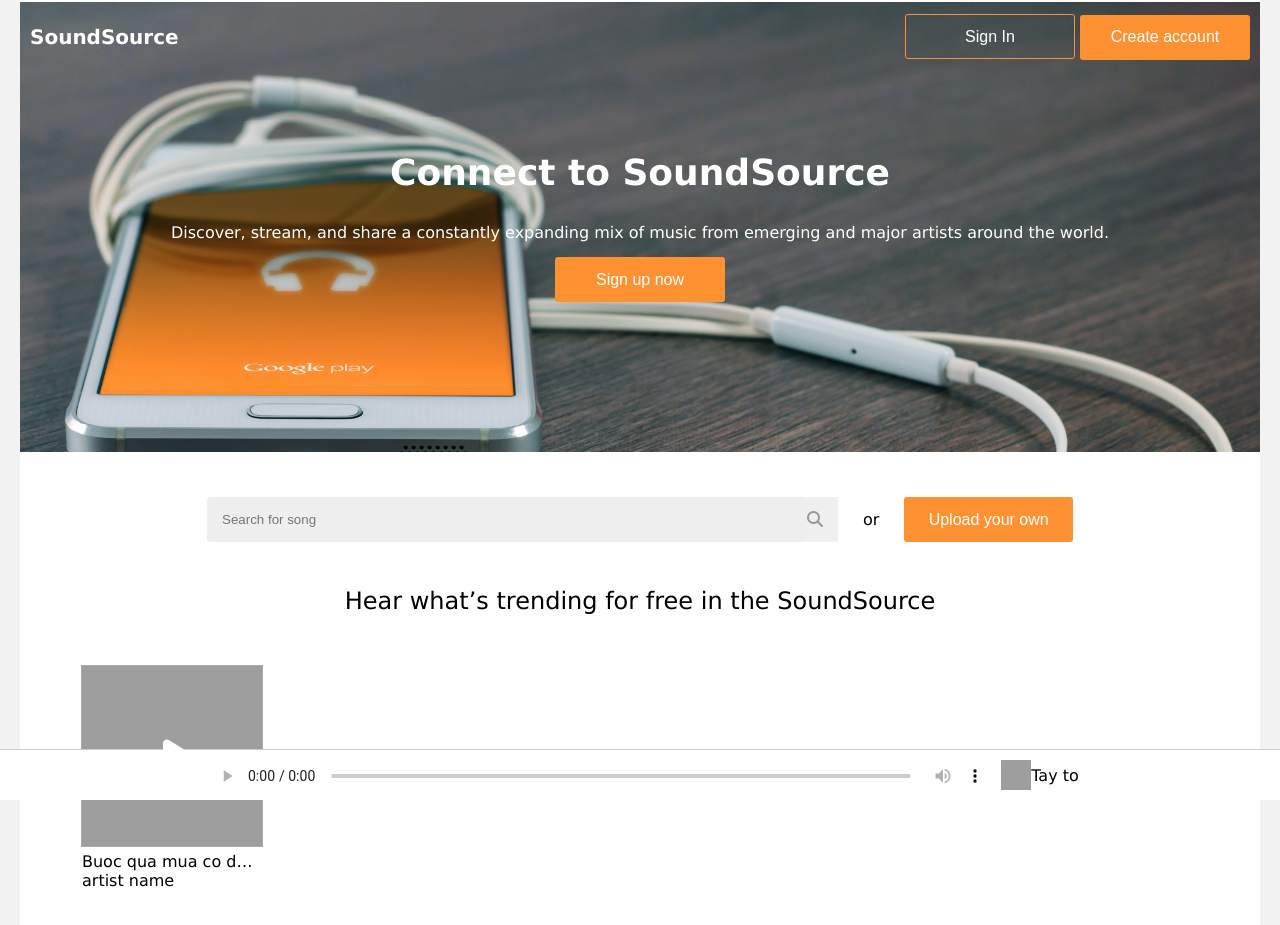
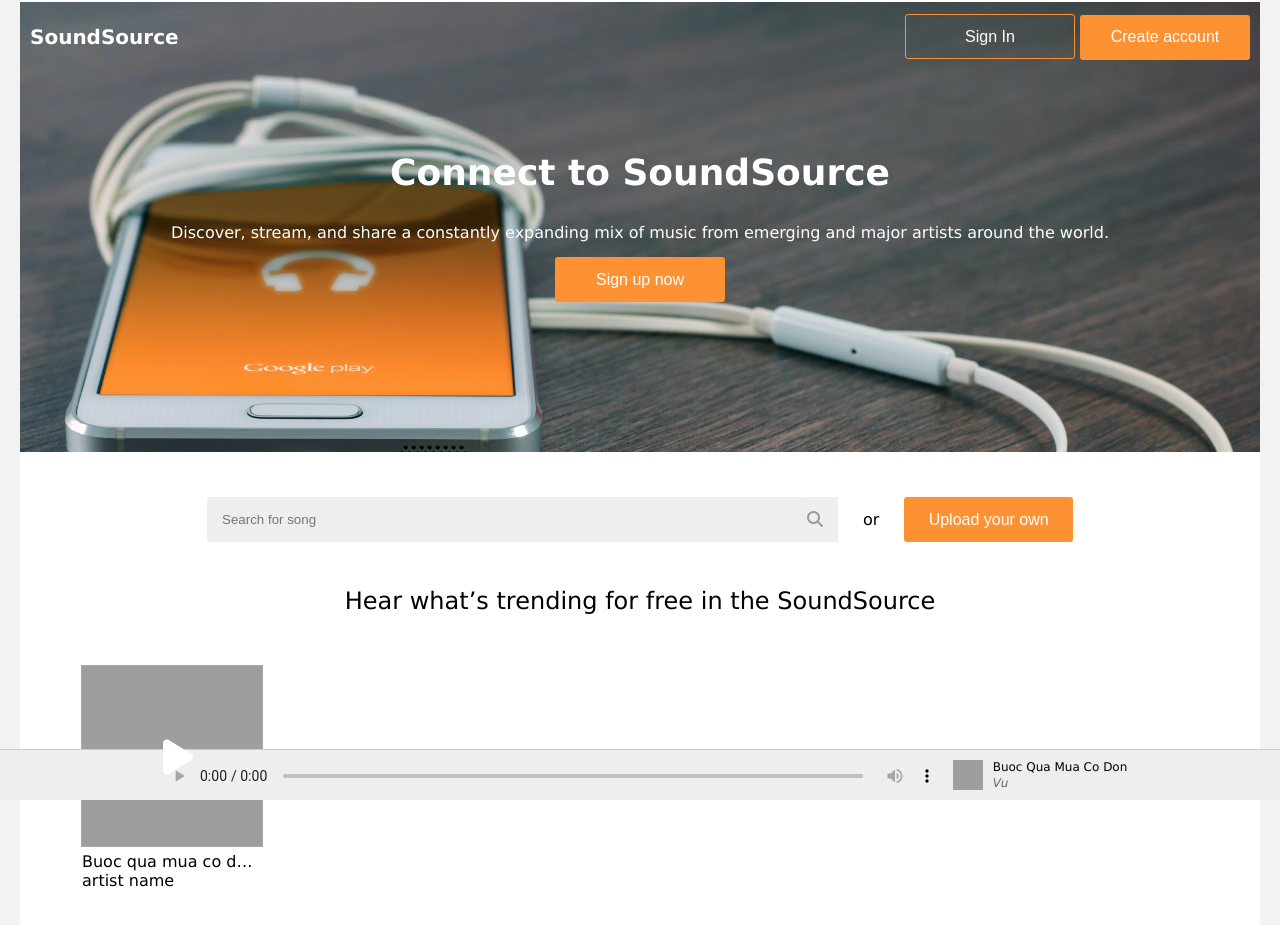
Before and after one commit to pum-k/sound-source, a PHP site: page / in a window 1280 px wide. Run offline with PHP 8.4, Linux system fonts and the light colour scheme; some libraries are stand-ins or nearby versions; grey boxes are pictures that could not be loaded.

Commit message:
finish index

```diff
--- a/client/index.css
+++ b/client/index.css
@@ -210,8 +210,8 @@ p {
   background-color: #fff;
   display: flex;
   justify-content: center;
-  background-color: #fff;
-  align-items:center;
+  background-color: #eee;
+  align-items: center;
 }
 
 .player > audio {
@@ -221,10 +221,16 @@ p {
 }
 
 audio::-webkit-media-controls-play-button,
-     audio::-webkit-media-controls-panel {
-     background-color: #fff;
-     color: #000;
-     }
+audio::-webkit-media-controls-panel {
+  background-color: #eee;
+  color: #000;
+}
+
+.player-info {
+  margin-left: 10px;
+  font-size: 12px;
+  line-height: 16px;
+}
 
 .player-img {
   background-image: url("https://i1.sndcdn.com/artworks-voe0CibrOPXN3rnt-2xSpZA-t200x200.jpg");
--- a/client/index.html
+++ b/client/index.html
@@ -62,7 +62,10 @@
         />
       </audio>
       <div class="player-img"></div>
-      <p>Tay to</p>
+      <div class="player-info">
+        <p>Buoc Qua Mua Co Don</p>
+        <i style="color: #666;">Vu</i>
+      </div>
     </div>
   </body>
 </html>
```
